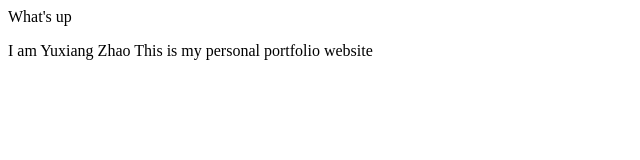
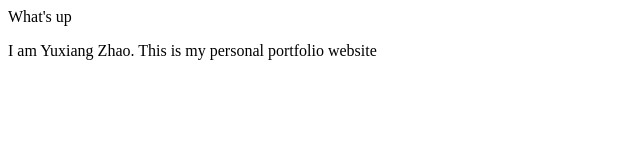
Before and after one commit to Yuxiang9898/Yuxiang9898.github.io, a plain HTML site: page index.html in a window 1280 px wide. Shown: the full height of the page, 0-640 px from the left. Drawn offline with Linux system fonts and the light colour scheme.

Commit message:
Update index.html

```diff
--- a/index.html
+++ b/index.html
@@ -1,2 +1,2 @@
 <p>What's up
-<p>I am Yuxiang Zhao This is my personal portfolio website
+<p>I am Yuxiang Zhao. This is my personal portfolio website
```
